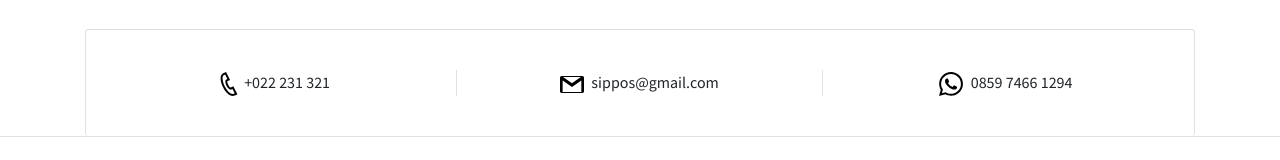
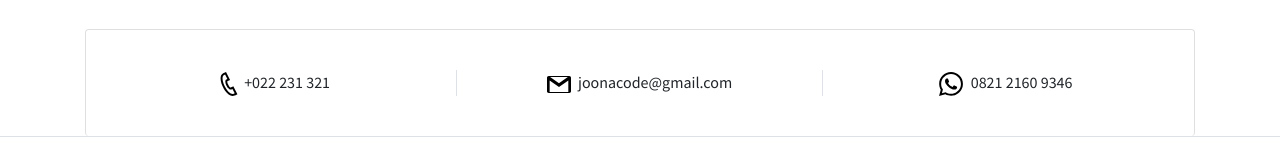
Before and after one commit to joonacode/Sip-POS-Frontend-Vue, a Vue app: page / in a window 1280 px wide. Shown: the part 3215-3375 px from the top of the page. Built offline with nearby package versions, Linux system fonts and the light colour scheme; what vue-cryptojs, vue-currency-filter, vue-html-to-paper, vue-sweetalert2 would draw is missing.

Commit message:
update contact

```diff
--- a/src/views/Landing/components/Contact.vue
+++ b/src/views/Landing/components/Contact.vue
@@ -16,7 +16,8 @@
                     <path
                       d="M6.176 1.322l2.844-1.322 4.041 7.89-2.724 1.341c-.538 1.259 2.159 6.289 3.297 6.372.09-.058 2.671-1.328 2.671-1.328l4.11 7.932s-2.764 1.354-2.854 1.396c-7.862 3.591-19.103-18.258-11.385-22.281zm1.929 1.274l-1.023.504c-5.294 2.762 4.177 21.185 9.648 18.686l.971-.474-2.271-4.383-1.026.5c-3.163 1.547-8.262-8.219-5.055-9.938l1.007-.497-2.251-4.398z"
                     />
-                  </svg> +022 231 321
+                  </svg>
+                  +022 231 321
                 </div>
               </div>
               <div class="col-md-4 my-1 border-right">
@@ -32,7 +33,8 @@
                     <path
                       d="M22.288 21h-20.576c-.945 0-1.712-.767-1.712-1.712v-13.576c0-.945.767-1.712 1.712-1.712h20.576c.945 0 1.712.767 1.712 1.712v13.576c0 .945-.767 1.712-1.712 1.712zm-10.288-6.086l-9.342-6.483-.02 11.569h18.684v-11.569l-9.322 6.483zm8.869-9.914h-17.789l8.92 6.229s6.252-4.406 8.869-6.229z"
                     />
-                  </svg> sippos@gmail.com
+                  </svg>
+                  joonacode@gmail.com
                 </div>
               </div>
 
@@ -48,7 +50,8 @@
                     <path
                       d="M.057 24l1.687-6.163c-1.041-1.804-1.588-3.849-1.587-5.946.003-6.556 5.338-11.891 11.893-11.891 3.181.001 6.167 1.24 8.413 3.488 2.245 2.248 3.481 5.236 3.48 8.414-.003 6.557-5.338 11.892-11.893 11.892-1.99-.001-3.951-.5-5.688-1.448l-6.305 1.654zm6.597-3.807c1.676.995 3.276 1.591 5.392 1.592 5.448 0 9.886-4.434 9.889-9.885.002-5.462-4.415-9.89-9.881-9.892-5.452 0-9.887 4.434-9.889 9.884-.001 2.225.651 3.891 1.746 5.634l-.999 3.648 3.742-.981zm11.387-5.464c-.074-.124-.272-.198-.57-.347-.297-.149-1.758-.868-2.031-.967-.272-.099-.47-.149-.669.149-.198.297-.768.967-.941 1.165-.173.198-.347.223-.644.074-.297-.149-1.255-.462-2.39-1.475-.883-.788-1.48-1.761-1.653-2.059-.173-.297-.018-.458.13-.606.134-.133.297-.347.446-.521.151-.172.2-.296.3-.495.099-.198.05-.372-.025-.521-.075-.148-.669-1.611-.916-2.206-.242-.579-.487-.501-.669-.51l-.57-.01c-.198 0-.52.074-.792.372s-1.04 1.016-1.04 2.479 1.065 2.876 1.213 3.074c.149.198 2.095 3.2 5.076 4.487.709.306 1.263.489 1.694.626.712.226 1.36.194 1.872.118.571-.085 1.758-.719 2.006-1.413.248-.695.248-1.29.173-1.414z"
                     />
-                  </svg> 0859 7466 1294
+                  </svg>
+                  0821 2160 9346
                 </div>
               </div>
             </div>
```
